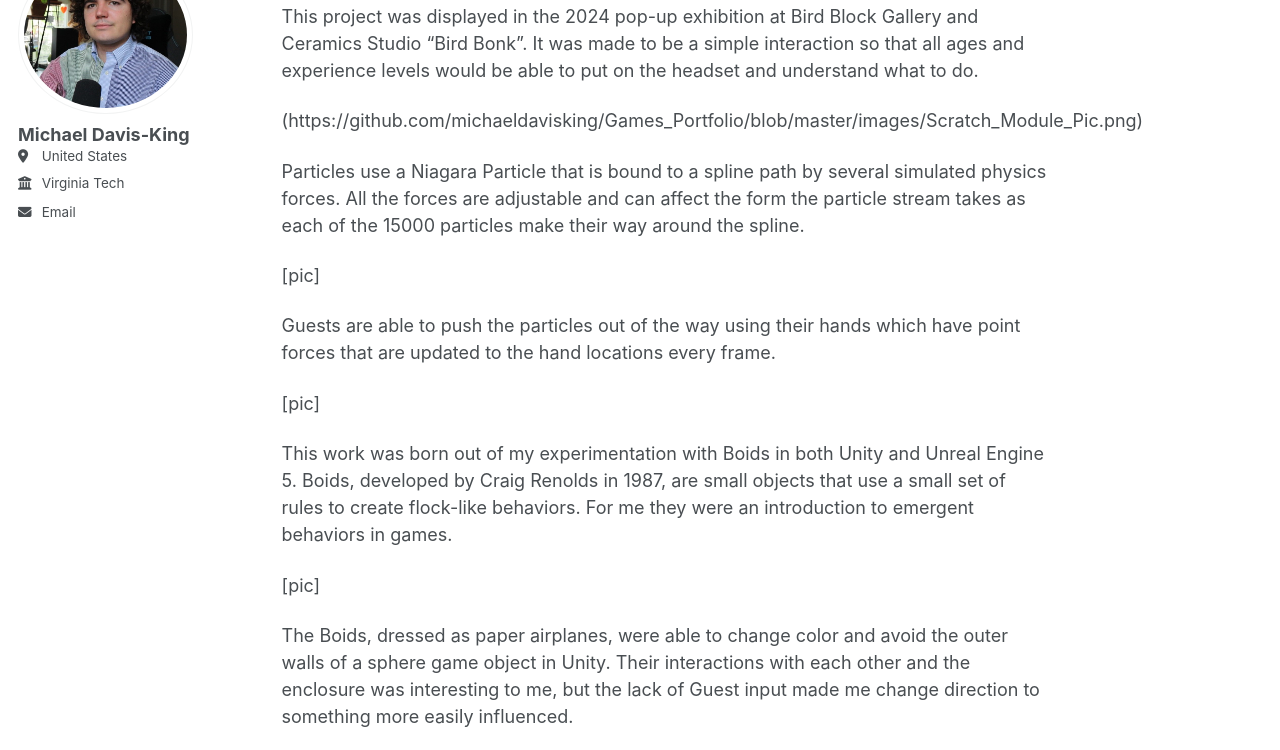
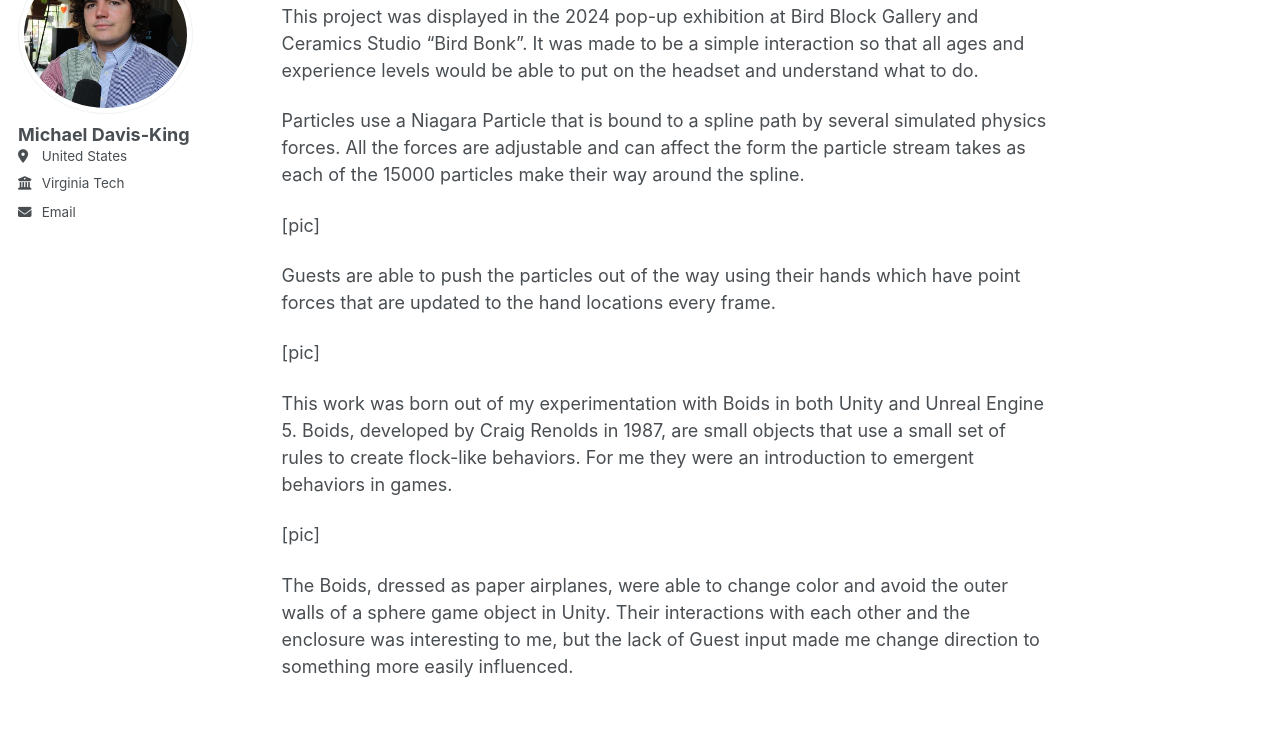
Before and after one commit to michaeldavisking/Games_Portfolio, a Jekyll site: the page built from _portfolio/portfolio-1.md, in a window 1280 px wide and 900 px high, scrolled down 374 px, cut to the strip 150-900 px from the top of the window. Built offline with Jekyll 4.4.1, drawn with Linux system fonts in a browser that asks for light colours.

Commit message:
Update portfolio-1.md

```diff
--- a/_portfolio/portfolio-1.md
+++ b/_portfolio/portfolio-1.md
@@ -11,8 +11,7 @@
 </video>
 
 This project was displayed in the 2024 pop-up exhibition at Bird Block Gallery and Ceramics Studio “Bird Bonk”. It was made to be a simple interaction so that all ages and experience levels would be able to put on the headset and understand what to do.
-
-(https://github.com/michaeldavisking/Games_Portfolio/blob/master/images/Scratch_Module_Pic.png)
+[](https://github.com/michaeldavisking/Games_Portfolio/blob/master/images/Scratch_Module_Pic.png)
 
 
 Particles use a Niagara Particle that is bound to a spline path by several simulated physics forces. All the forces are adjustable and can affect the form the particle stream takes as each of the 15000 particles make their way around the spline.
```
